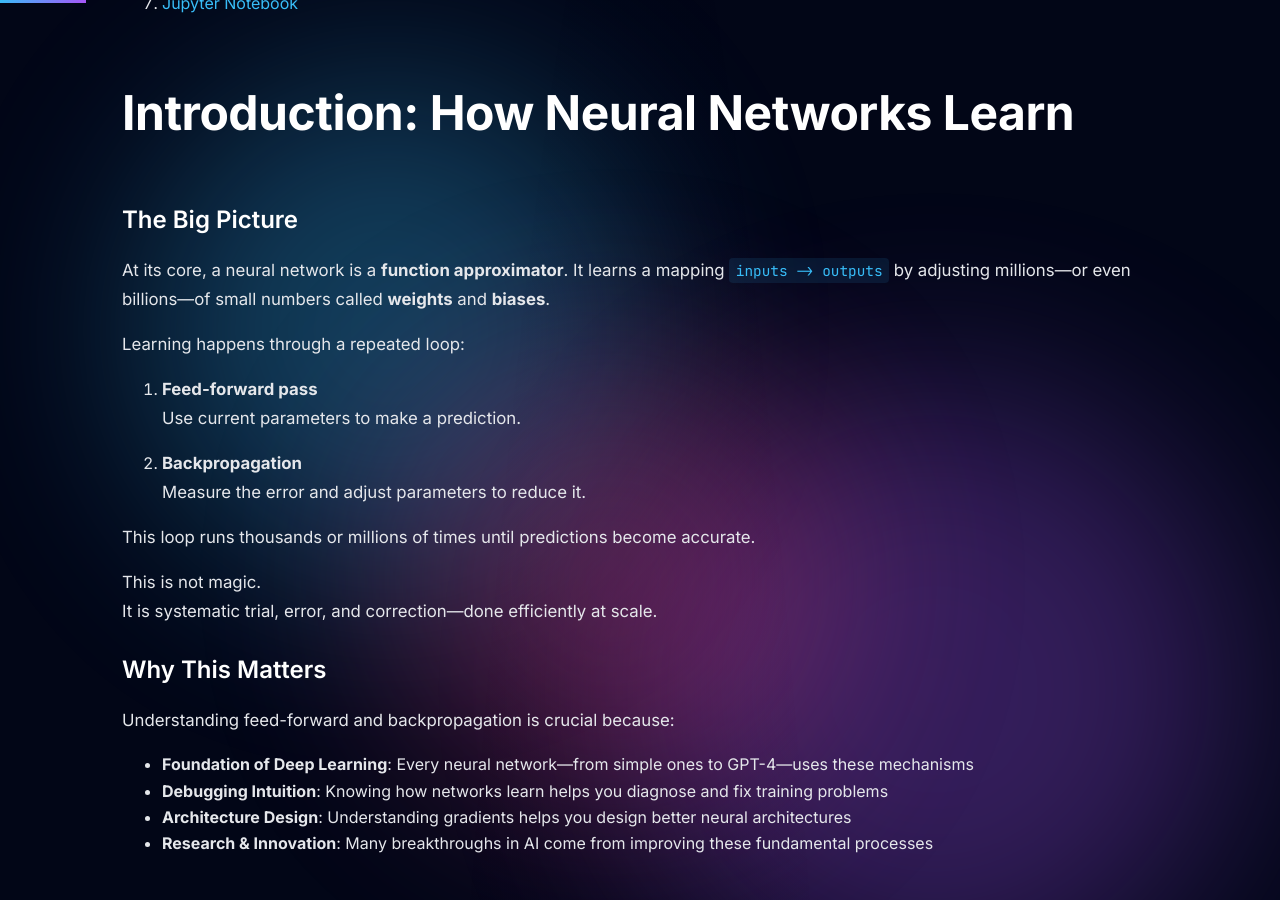
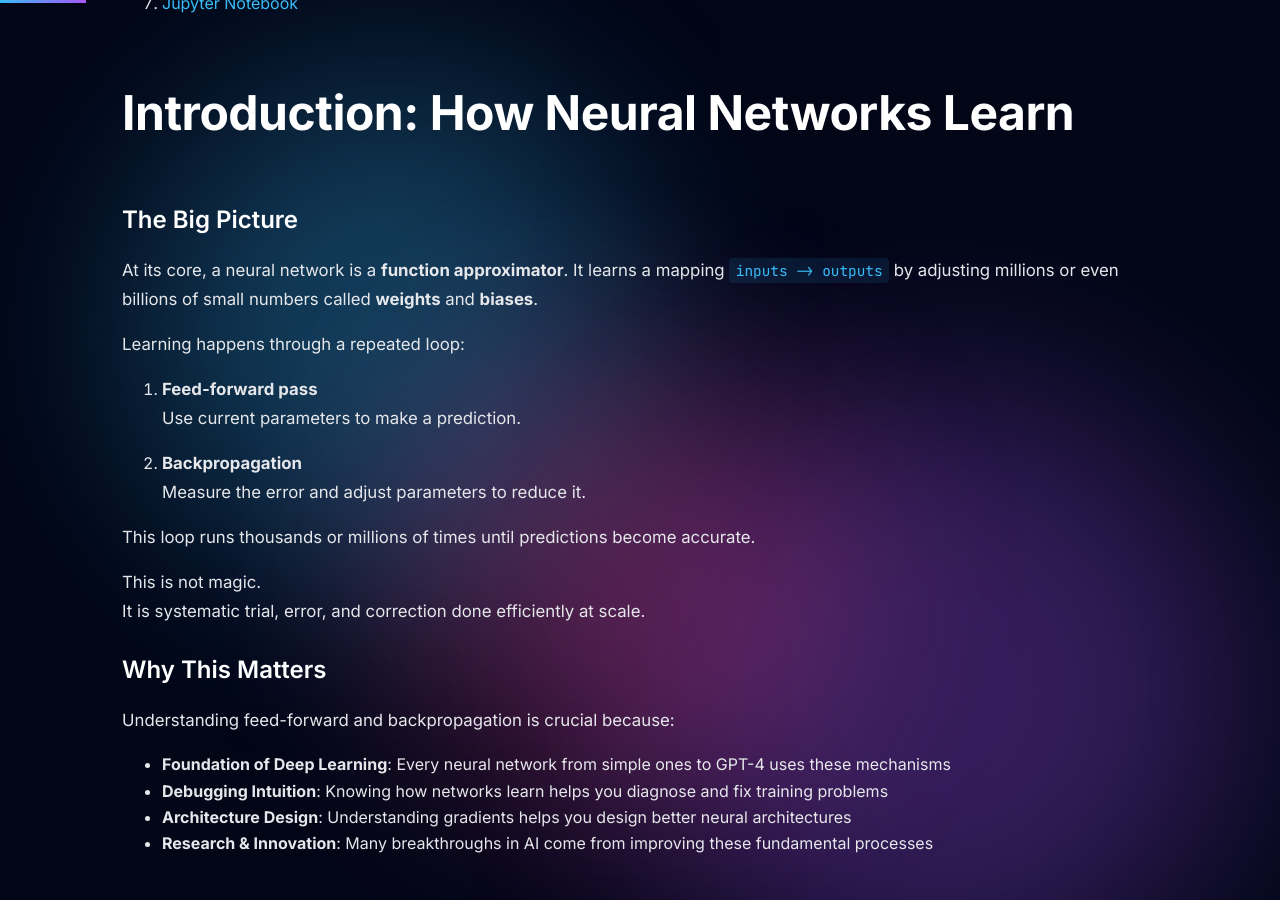
Before and after one commit to mayank1101/mayank1101.github.io, a Jekyll site: the page built from _posts/2025-12-23-understanding-feedforward-backpropogation.md, in a window 1280 px wide and 900 px high, scrolled down 1422 px. Built offline with Jekyll 4.4.1, drawn with Linux system fonts in a browser that asks for light colours; some of the changed text lies outside the part shown.

Commit message:
updated blog 3

````diff
--- a/_posts/2025-12-23-understanding-feedforward-backpropogation.md
+++ b/_posts/2025-12-23-understanding-feedforward-backpropogation.md
@@ -10,7 +10,7 @@ excerpt: "Learn how neural networks learn through feed-forward and backpropagati
 
 Imagine learning to throw darts at a dartboard. At first, your throws are random. You miss left. Then right. Then too high. But each throw teaches you something. You adjust your aim slightly based on where the dart landed.
 
-That cycle—**try → observe → adjust**—is exactly how neural networks learn.
+That cycle **try → observe → adjust** is exactly how neural networks learn.
 
 In deep learning, this learning happens through two tightly connected processes:
 
@@ -35,7 +35,7 @@ If you understand these two ideas deeply, *everything else in neural networks be
 
 ### The Big Picture
 
-At its core, a neural network is a **function approximator**. It learns a mapping `inputs -> outputs` by adjusting millions—or even billions—of small numbers called **weights** and **biases**.
+At its core, a neural network is a **function approximator**. It learns a mapping `inputs -> outputs` by adjusting millions or even billions of small numbers called **weights** and **biases**.
 
 Learning happens through a repeated loop:
 
@@ -48,13 +48,13 @@ Learning happens through a repeated loop:
 This loop runs thousands or millions of times until predictions become accurate.
 
 This is not magic.
-It is systematic trial, error, and correction—done efficiently at scale.
+It is systematic trial, error, and correction done efficiently at scale.
 
 ### Why This Matters
 
 Understanding feed-forward and backpropagation is crucial because:
 
-- **Foundation of Deep Learning**: Every neural network—from simple ones to GPT-4—uses these mechanisms
+- **Foundation of Deep Learning**: Every neural network from simple ones to GPT-4 uses these mechanisms
 - **Debugging Intuition**: Knowing how networks learn helps you diagnose and fix training problems
 - **Architecture Design**: Understanding gradients helps you design better neural architectures
 - **Research & Innovation**: Many breakthroughs in AI come from improving these fundamental processes
@@ -100,7 +100,7 @@ Each arrow represents a matrix multiplication plus a bias.
 
 #### Step 1: Input Layer
 
-The journey begins with your input data. For a network classifying handwritten digits, this might be a 28×28 pixel image flattened into a 784-dimensional vector.
+The journey begins with your input data. For a network classifying handwritten digits, this might be a 28×28 pixel image flattened into a 784 dimensional vector.
 
 ```python
 # Example input: a simple 3-dimensional vector
@@ -169,7 +169,7 @@ prediction = 0  # Predicted class
 
 ### The Feed-Forward Formula (Complete)
 
-Now let's take an example of a 3-layer network. For a 3-layer network (input → hidden → output):
+Now let's take an example of a 3-layer network. For a 3-layer network `(input → hidden → output)`:
 
 $$
 \begin{align}
@@ -194,9 +194,7 @@ Each neuron is like a feature detector that becomes activated when it sees certa
 
 ### The Learning Problem
 
-Once the feed-forward pass is complete, we have a prediction. But how do we improve the network's performance? This is where backpropagation (short for "backward propagation of errors") comes in.
-
-**The Goal** is to adjust every weight and bias in the network so that we can minimize the difference between predictions and actual values.
+Once the feed-forward pass is complete, we have a prediction. But how do we improve the network's performance? This is where backpropagation (short for "backward propagation of errors") comes in. **The Goal** is to adjust every weight and bias in the network so that we can minimize the difference between predictions and actual values.
 
 ### Loss Functions: Measuring Error
 
@@ -798,7 +796,7 @@ Congratulations! You've just mastered the fundamental mechanisms that power all
 
 ### The Power of Simplicity
 
-What's remarkable is that these simple principles—matrix multiplication, activation functions, and gradient descent—scale to create systems that can:
+What's remarkable is that these simple principles, weight initialization, matrix multiplication, activation functions, and gradient descent can scale to create systems that can:
 
 - Generate human-like text (GPT-4)
 - Recognize objects in images (CNNs)
````
Also changed, not shown: other parts of _posts/2025-12-23-understanding-feedforward-backpropogation.md (+1 -1 lines).
